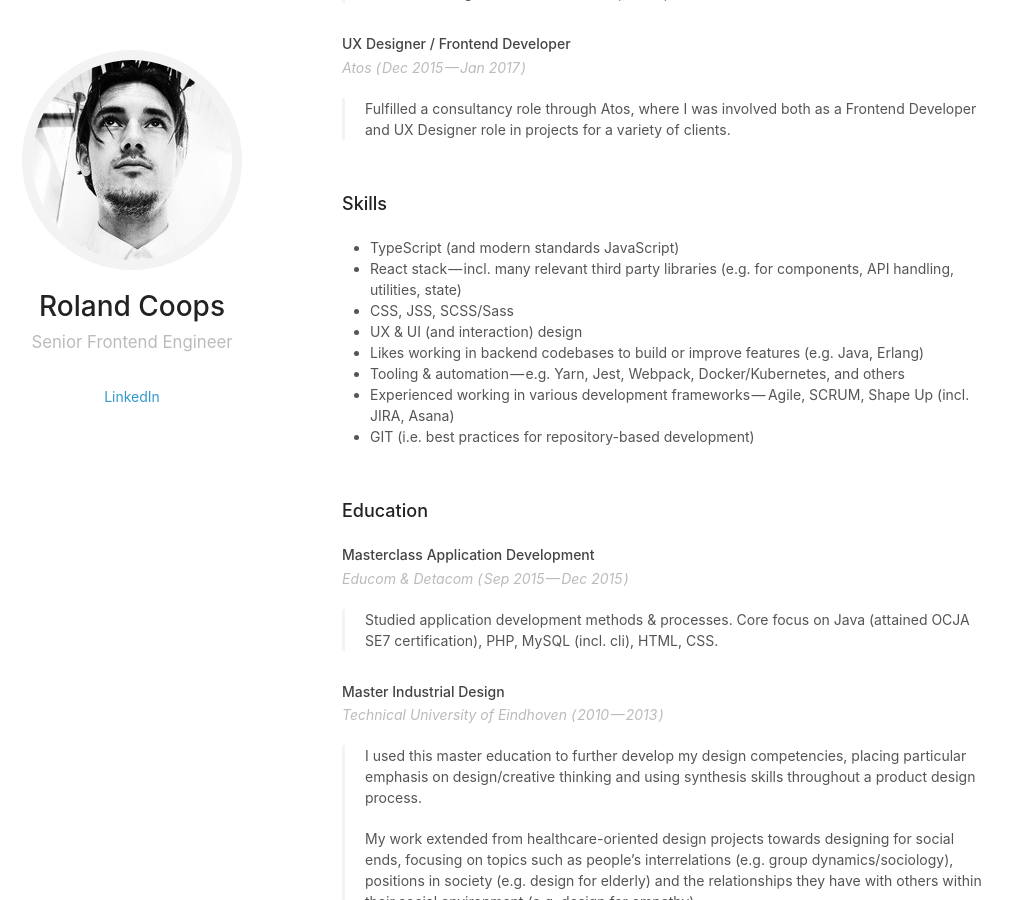
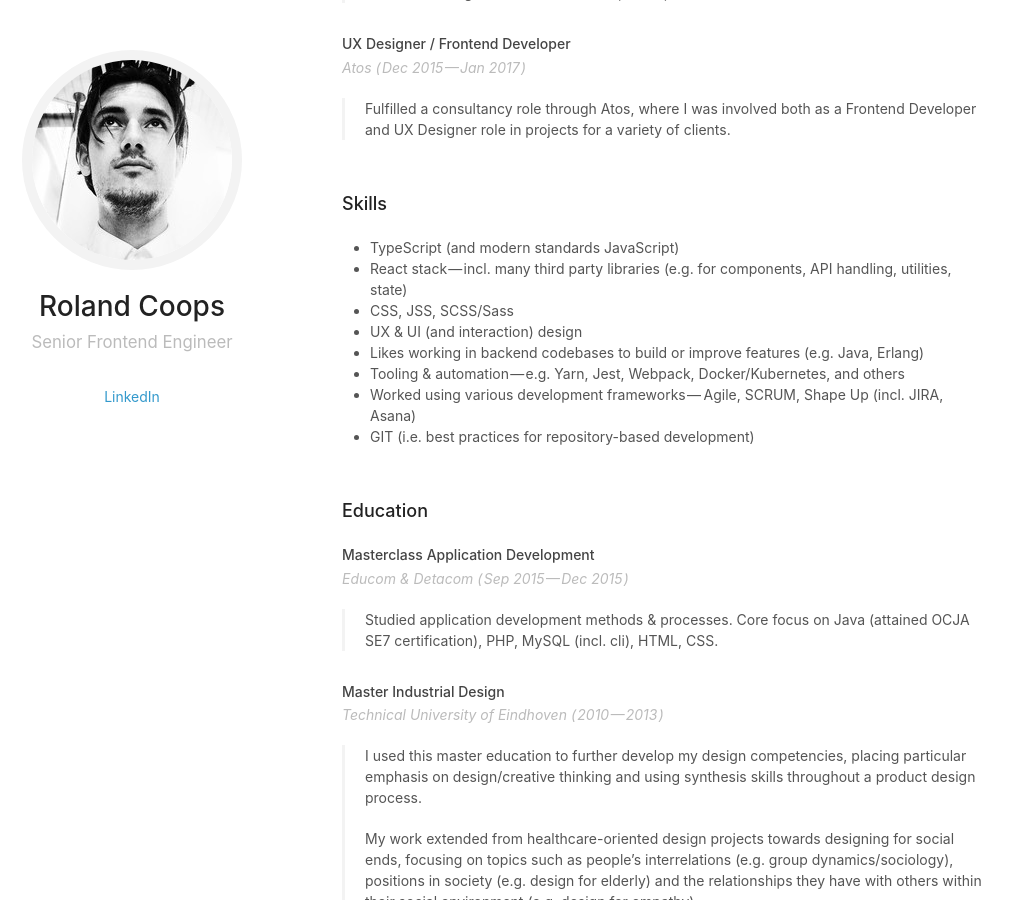
Before and after one commit to rolandcoops/rolandcoops.github.io, a Jekyll site: the page built from index.md, in a window 1280 px wide and 900 px high, scrolled down 1392 px. Shown: the whole window, without its empty margins (138-1150 px from the left). Built offline with Jekyll 4.4.1, drawn with Linux system fonts in a browser that asks for light colours.

Commit message:
Condense skill lines to one line each.

```diff
--- a/_data/skills.yml
+++ b/_data/skills.yml
@@ -1,8 +1,8 @@
 - TypeScript (and modern standards JavaScript)
-- React stack — incl. many relevant third party libraries (e.g. for components, API handling, utilities, state)
+- React stack — incl. many third party libraries (e.g. for components, API handling, utilities, state)
 - CSS, JSS, SCSS/Sass
 - UX & UI (and interaction) design
 - Likes working in backend codebases to build or improve features (e.g. Java, Erlang)
 - Tooling & automation — e.g. Yarn, Jest, Webpack, Docker/Kubernetes, and others
-- Experienced working in various development frameworks —  Agile, SCRUM, Shape Up (incl. JIRA, Asana)
+- Worked using various development frameworks —  Agile, SCRUM, Shape Up (incl. JIRA, Asana)
 - GIT (i.e. best practices for repository-based development)
```
